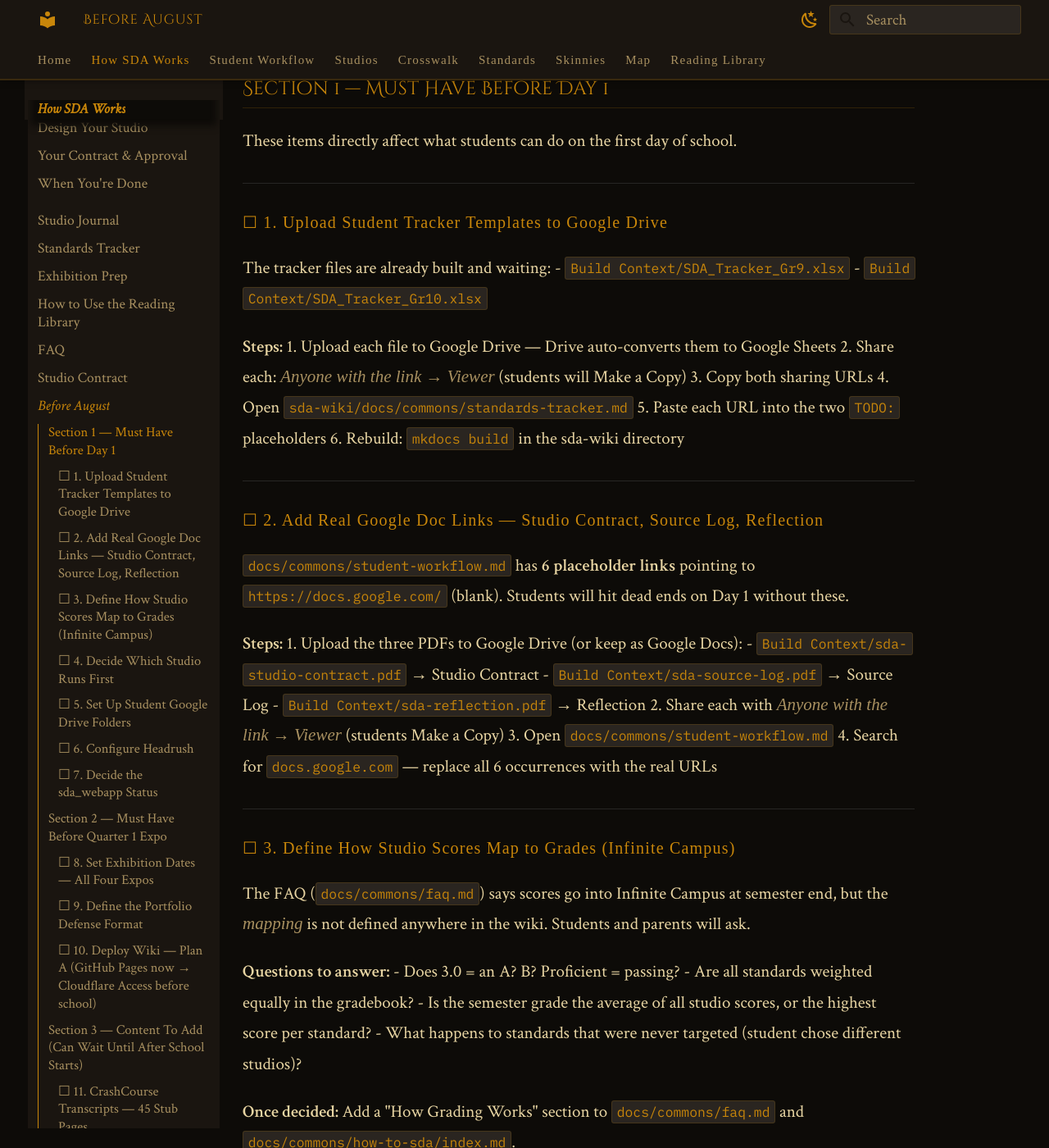
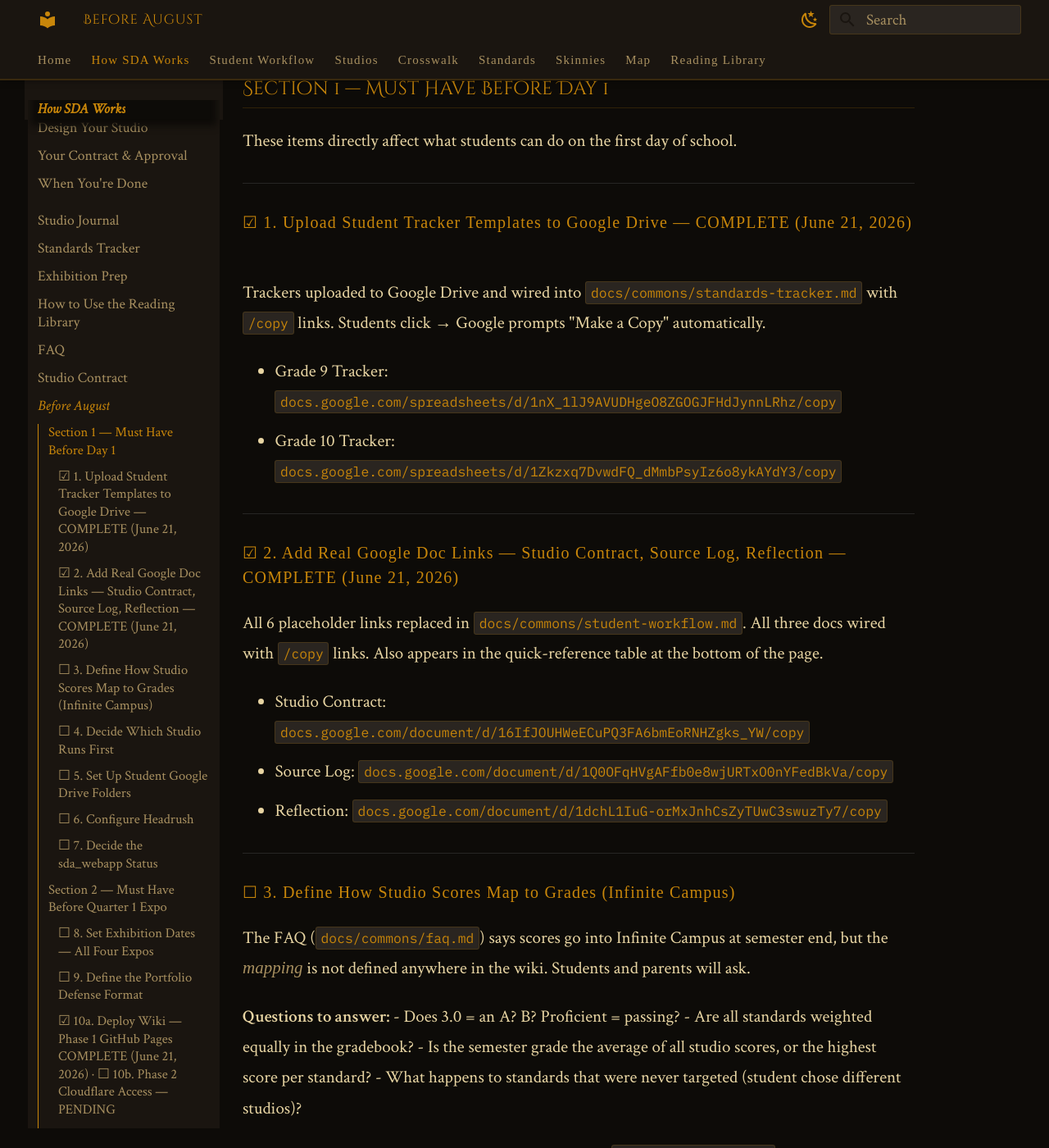
Before and after one commit to laskerpanda/SDA-WIKI, an MkDocs documentation site: the page built from docs/before-august/index.md, in a window 1280 px wide and 1400 px high, scrolled down 536 px. Shown: the whole window at 82% size. Built offline with MkDocs 1.6.1 and Material for MkDocs 9.7.7, drawn with Linux system fonts in a browser that asks for light colours; some web fonts are replaced; some of the changed text lies outside the part shown.

Commit message:
June 21 Session 2 sync — deployment, CC WH complete, Drive links, warnings fixed
- Items 1, 2, 10a marked complete in Before August checklist
- Build Chronicle updated with 8 tasks from this session
- /sda-sync skill file created at ~/.claude/commands/sda-sync.md

Co-Authored-By: Claude Sonnet 4.6 <noreply@anthropic.com>

```diff
--- a/docs/before-august/index.md
+++ b/docs/before-august/index.md
@@ -15,34 +15,22 @@ These items directly affect what students can do on the first day of school.
 
 ---
 
-### ☐ 1. Upload Student Tracker Templates to Google Drive
+### ☑ 1. Upload Student Tracker Templates to Google Drive — COMPLETE (June 21, 2026)
 
-The tracker files are already built and waiting:
-- `Build Context/SDA_Tracker_Gr9.xlsx`
-- `Build Context/SDA_Tracker_Gr10.xlsx`
+Trackers uploaded to Google Drive and wired into `docs/commons/standards-tracker.md` with `/copy` links. Students click → Google prompts "Make a Copy" automatically.
 
-**Steps:**
-1. Upload each file to Google Drive — Drive auto-converts them to Google Sheets
-2. Share each: *Anyone with the link → Viewer* (students will Make a Copy)
-3. Copy both sharing URLs
-4. Open `sda-wiki/docs/commons/standards-tracker.md`
-5. Paste each URL into the two `TODO:` placeholders
-6. Rebuild: `mkdocs build` in the sda-wiki directory
+- Grade 9 Tracker: `docs.google.com/spreadsheets/d/1nX_1lJ9AVUDHgeO8ZGOGJFHdJynnLRhz/copy`
+- Grade 10 Tracker: `docs.google.com/spreadsheets/d/1Zkzxq7DvwdFQ_dMmbPsyIz6o8ykAYdY3/copy`
 
 ---
 
-### ☐ 2. Add Real Google Doc Links — Studio Contract, Source Log, Reflection
+### ☑ 2. Add Real Google Doc Links — Studio Contract, Source Log, Reflection — COMPLETE (June 21, 2026)
 
-`docs/commons/student-workflow.md` has **6 placeholder links** pointing to `https://docs.google.com/` (blank). Students will hit dead ends on Day 1 without these.
+All 6 placeholder links replaced in `docs/commons/student-workflow.md`. All three docs wired with `/copy` links. Also appears in the quick-reference table at the bottom of the page.
 
-**Steps:**
-1. Upload the three PDFs to Google Drive (or keep as Google Docs):
-   - `Build Context/sda-studio-contract.pdf` → Studio Contract
-   - `Build Context/sda-source-log.pdf` → Source Log
-   - `Build Context/sda-reflection.pdf` → Reflection
-2. Share each with *Anyone with the link → Viewer* (students Make a Copy)
-3. Open `docs/commons/student-workflow.md`
-4. Search for `docs.google.com` — replace all 6 occurrences with the real URLs
+- Studio Contract: `docs.google.com/document/d/16IfJOUHWeECuPQ3FA6bmEoRNHZgks_YW/copy`
+- Source Log: `docs.google.com/document/d/1Q0OFqHVgAFfb0e8wjURTxO0nYFedBkVa/copy`
+- Reflection: `docs.google.com/document/d/1dchL1IuG-orMxJnhCsZyTUwC3swuzTy7/copy`
 
 ---
 
@@ -146,7 +134,11 @@ A portfolio defense page is planned but not written — the format has to come f
 
 ---
 
-### ☐ 10. Deploy Wiki — Plan A (GitHub Pages now → Cloudflare Access before school)
+### ☑ 10a. Deploy Wiki — Phase 1 GitHub Pages COMPLETE (June 21, 2026) · ☐ 10b. Phase 2 Cloudflare Access — PENDING
+
+**Phase 1 done:** Wiki live at `https://laskerpanda.github.io/SDA-WIKI/` · GitHub Actions auto-deploy on every push · SSH key on GitHub · repo public for principal meeting June 22 → make private after.
+
+**Phase 2 still needed before school:** Buy domain → Cloudflare Pages → Cloudflare Access with @fargoschools.org Google OAuth. See instructions below.
 
 **Decision made:** Cloudflare Pages + Cloudflare Access (Google OAuth restricted to @fargoschools.org). Two-phase rollout:
 
```
